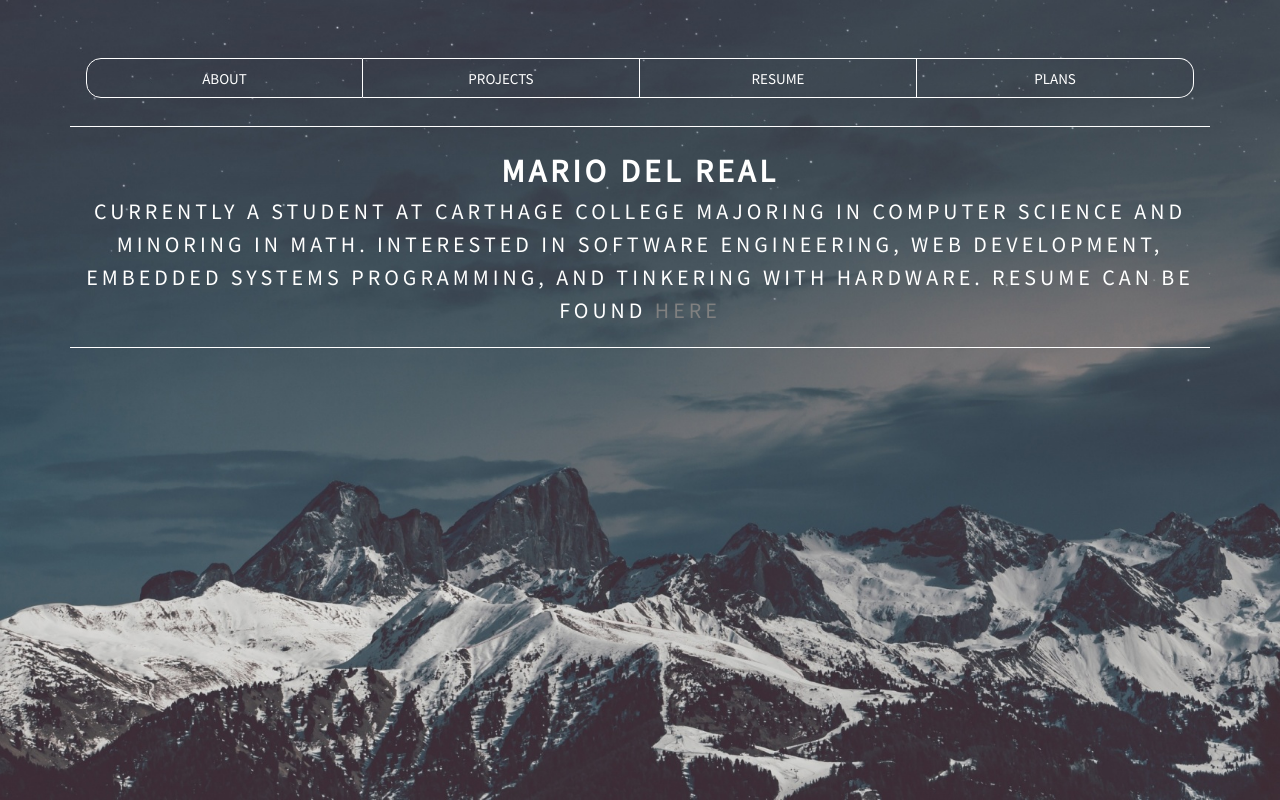
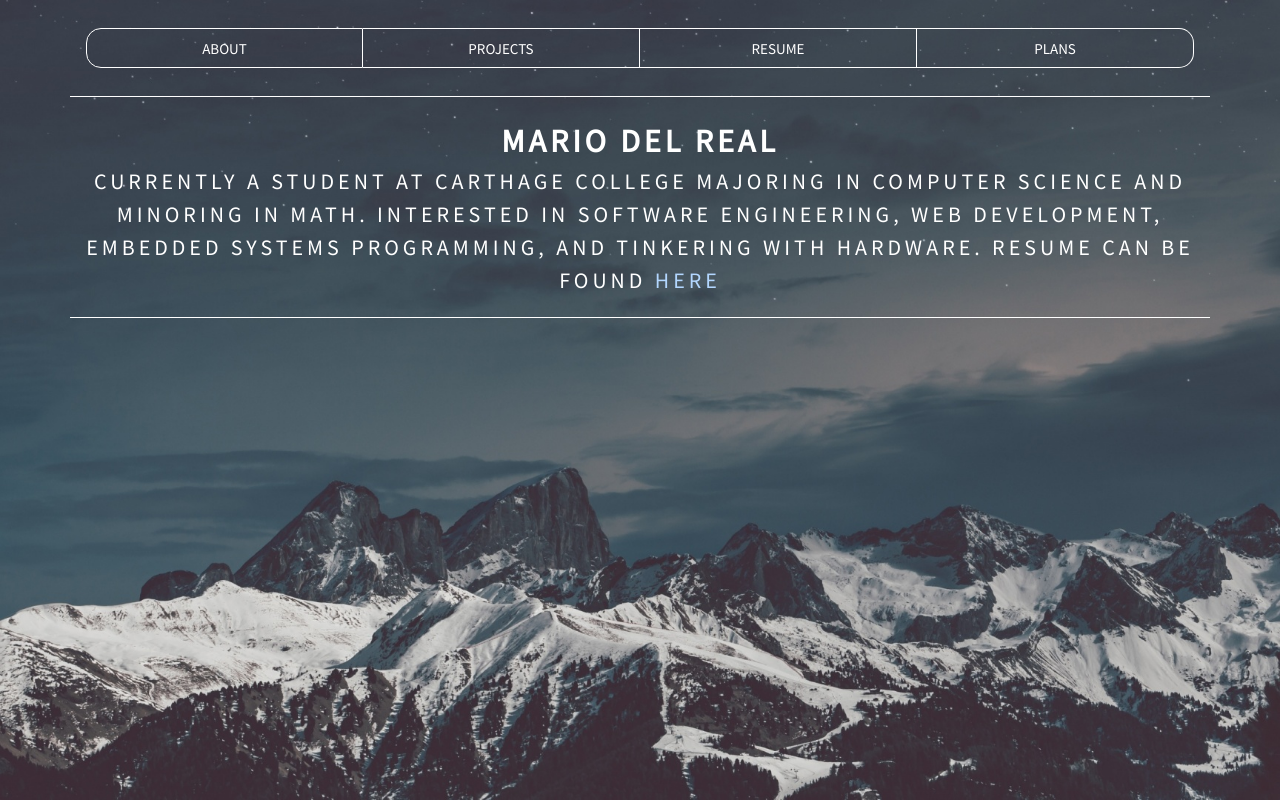
Before and after one commit to mariodelreal/mariodelreal.github.io, a plain HTML site: page index.html in a window 1280 px wide. Drawn offline with nearby package versions, Linux system fonts and the light colour scheme.

Commit message:
cleaning up files

```diff
--- a/assets/css/index.css
+++ b/assets/css/index.css
@@ -1,5 +1,3 @@
-
-
 body{
     background-color: gray;
     background: url(/assets/img/snowpeaks.jpg) no-repeat center center fixed;
@@ -10,7 +8,7 @@ body{
 }
 
 .navbar {
-    margin-top: 50px;
+    margin-top: 20px;
     text-align: center;
     margin-bottom: 20px;
 }
@@ -73,7 +71,7 @@ body{
     font-weight: 100;
 }
 .resume-link{
-    color: gray;
+    color: #b3d7ff;
 }
 
 @media (max-width: 768px) {
```
Also changed, not shown: index.html (+0 -29 lines).
